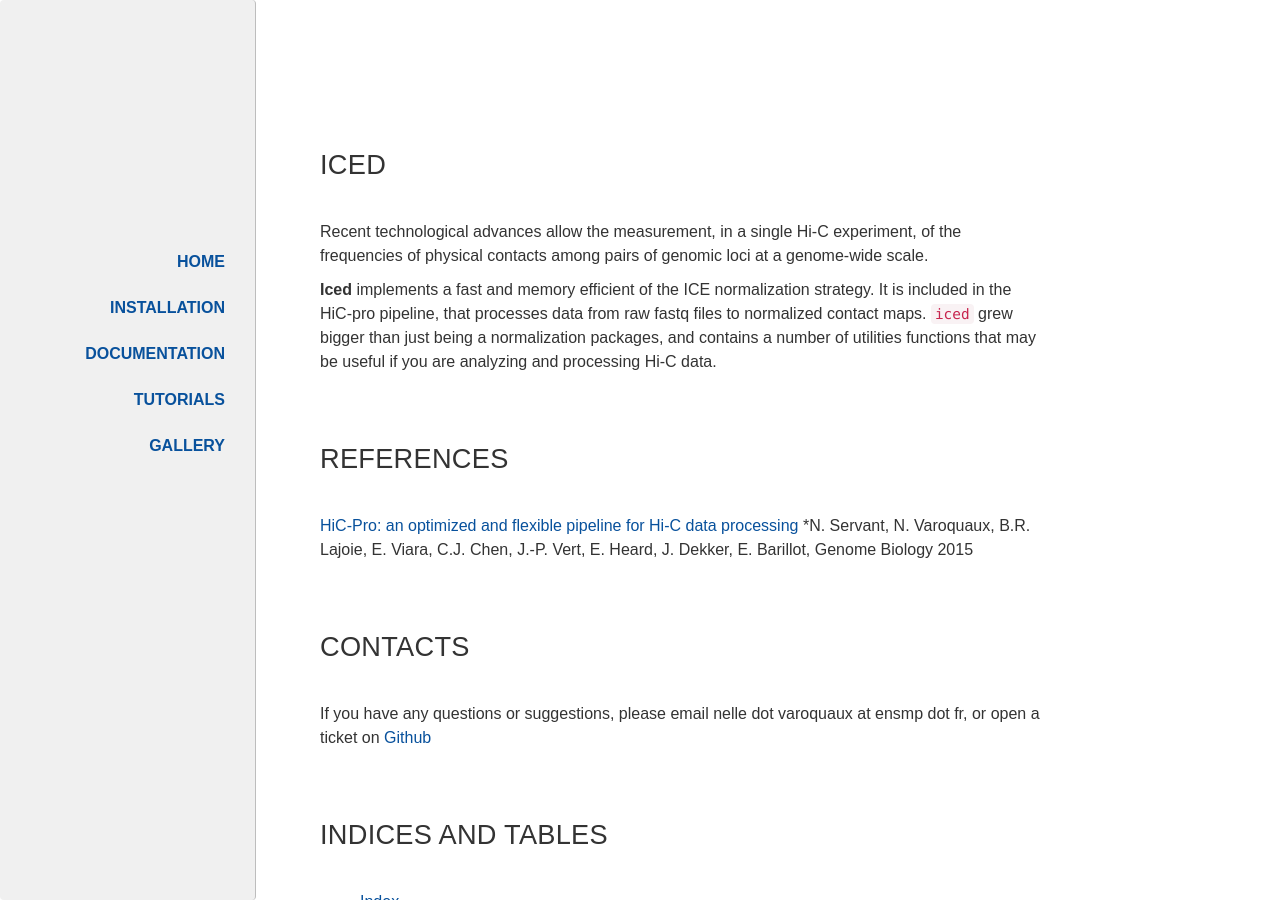
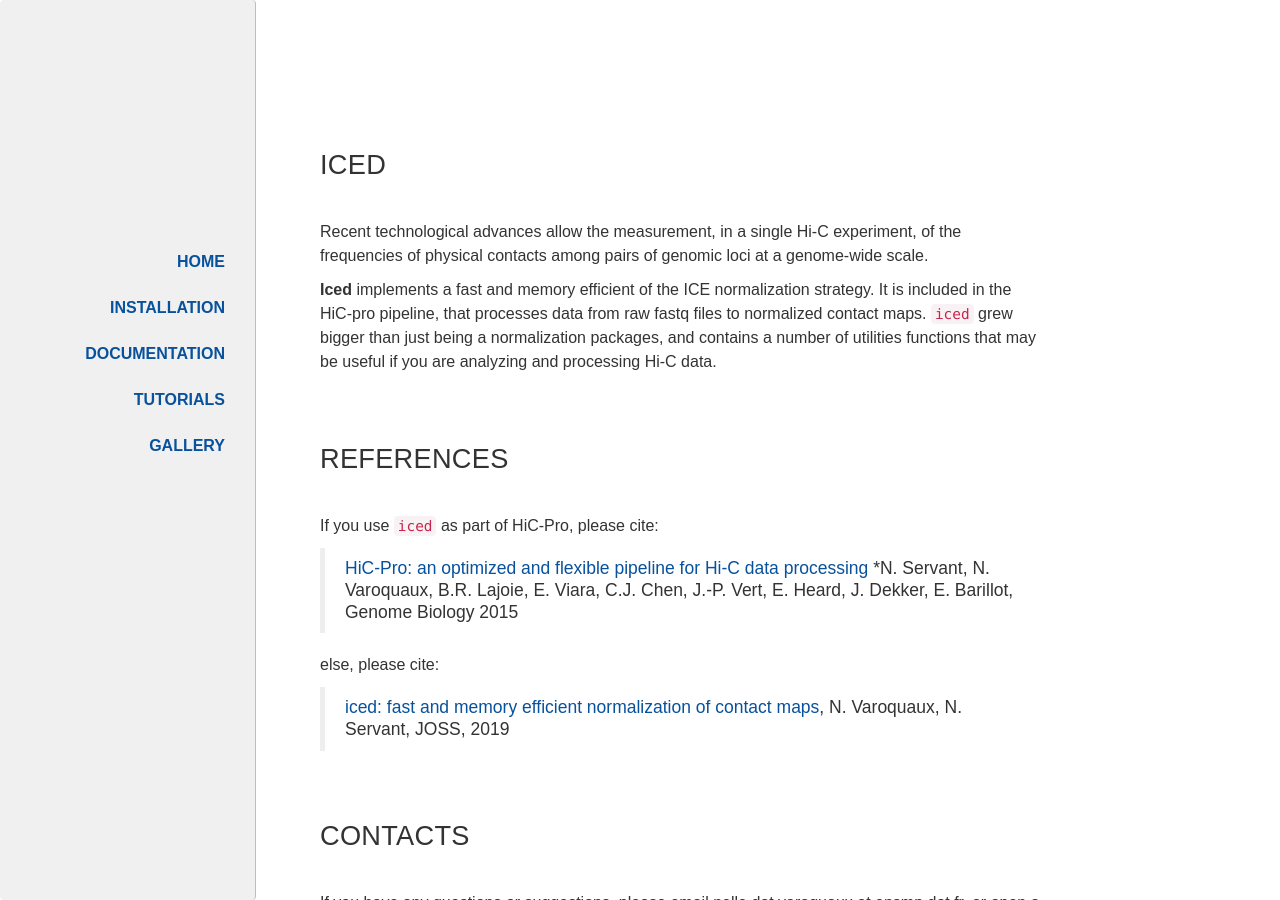
Before and after one commit to hiclib/iced, a Sphinx documentation site: the page built from doc/index.rst, in a window 1280 px wide and 900 px high. Built offline with Sphinx 7.4.7, drawn with Linux system fonts in a browser that asks for light colours; formulas are drawn with MathJax 3.

Commit message:
DOC adding JOSS reference to index page

```diff
--- a/doc/index.rst
+++ b/doc/index.rst
@@ -25,10 +25,19 @@ that may be useful if you are analyzing and processing Hi-C data.
 References
 ==========
 
-`HiC-Pro: an optimized and flexible pipeline for Hi-C data processing
-<http://link.springer.com/article/10.1186/s13059-015-0831-x/fulltext.html>`_
-\*N. Servant, N. Varoquaux, B.R. Lajoie, E. Viara, C.J. Chen, J.-P. Vert, E.
-Heard, J. Dekker, E. Barillot, Genome Biology 2015
+If you use ``iced`` as part of HiC-Pro, please cite:
+
+  `HiC-Pro: an optimized and flexible pipeline for Hi-C data processing
+  <http://link.springer.com/article/10.1186/s13059-015-0831-x/fulltext.html>`_
+  \*N. Servant, N. Varoquaux, B.R. Lajoie, E. Viara, C.J. Chen, J.-P. Vert, E.
+  Heard, J. Dekker, E. Barillot, Genome Biology 2015
+
+else, please cite:
+
+  `iced: fast and memory efficient normalization of contact maps
+  <https://joss.theoj.org/papers/10.21105/joss.01286.pdf>`_, N. Varoquaux, N.
+  Servant, JOSS, 2019
+
 
 Contacts
 ========
```
